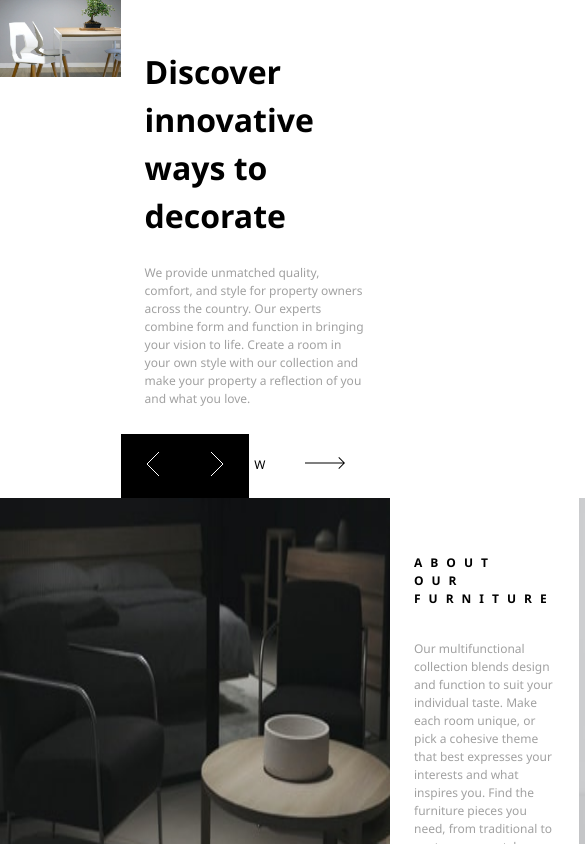
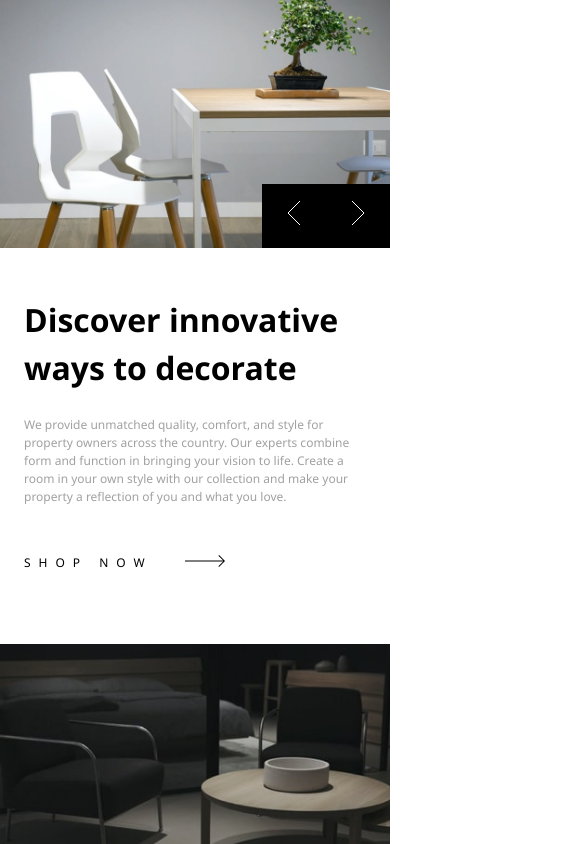
Before and after one commit to ashwingairola/room-homepage, an Angular app: page / in a window 390 px wide. Shown: the top 844 px of the page, 585 px wide, since content can reach past the window. Built offline with nearby package versions, Linux system fonts and the light colour scheme.

Commit message:
Lots of responsive changes.

```diff
--- a/src/app/components/about/about.component.html
+++ b/src/app/components/about/about.component.html
@@ -1,5 +1,5 @@
 <section class="about">
-	<img src="assets/image-about-dark.jpg" alt="about us" />
+	<img class="about__img" src="assets/image-about-dark.jpg" alt="about us" />
 	<section class="about__content">
 		<h4 class="about__title">ABOUT OUR FURNITURE</h4>
 		<p class="about__description">
@@ -11,5 +11,5 @@
 			space.
 		</p>
 	</section>
-	<img src="assets/image-about-light.jpg" alt="about us" />
+	<img class="about__img" src="assets/image-about-light.jpg" alt="about us" />
 </section>
--- a/src/app/components/about/about.component.scss
+++ b/src/app/components/about/about.component.scss
@@ -4,6 +4,7 @@
 .about {
 	display: flex;
 	flex-direction: column;
+	justify-content: space-between;
 	margin-top: $xl;
 }
 
@@ -22,9 +23,21 @@
 	color: $dark-gray;
 }
 
-@include gt-mobile {
+.about__img {
+	object-fit: cover;
+}
+
+@include sm {
 	.about {
 		flex-direction: row;
 		margin-top: 0;
 	}
+
+	.about__img {
+		max-width: 33.33%;
+	}
+
+	.about__content {
+		max-width: 33.33%;
+	}
 }
--- a/src/app/components/hero-image/hero-image.component.scss
+++ b/src/app/components/hero-image/hero-image.component.scss
@@ -0,0 +1,3 @@
+img {
+	width: 100%;
+}
--- a/src/app/components/hero-item/hero-item.component.scss
+++ b/src/app/components/hero-item/hero-item.component.scss
@@ -9,7 +9,7 @@
 	width: 100%;
 }
 
-@include gt-mobile {
+@include sm {
 	:host {
 		flex-direction: row;
 	}
--- a/src/app/components/hero/hero.component.html
+++ b/src/app/components/hero/hero.component.html
@@ -18,7 +18,7 @@
 		<section class="hero__content">
 			<section app-hero-item>
 				<h2
-					class="hero__title text-l mt-m mb-m"
+					class="hero__title text-l"
 					[@fadeInOut]="imageLoading ? 'loading' : 'loaded'"
 				>
 					{{ heroItems[currentIndex].title }}
--- a/src/app/components/hero/hero.component.scss
+++ b/src/app/components/hero/hero.component.scss
@@ -20,6 +20,11 @@
 	padding: $m;
 }
 
+.hero__title {
+	margin-top: $m;
+	margin-bottom: $m;
+}
+
 .hero__shop-link {
 	margin-top: $xl;
 	letter-spacing: $xs;
@@ -32,7 +37,7 @@
 	}
 }
 
-@include gt-mobile {
+@include lg {
 	.hero__container {
 		flex-direction: row;
 	}
@@ -40,4 +45,28 @@
 	.hero__controls {
 		left: 100%;
 	}
+
+	.hero__content {
+		width: 40%;
+		padding: $l;
+	}
+
+	.hero__title {
+		margin-top: 0;
+	}
+
+	.hero__shop-link {
+		margin-top: $l;
+	}
 }
+
+@include xl {
+	.hero__content {
+		width: 50%;
+		padding: $xl;
+	}
+
+	.hero__shop-link {
+		margin-top: $xl;
+	}
+}
--- a/src/scss/_mixins.scss
+++ b/src/scss/_mixins.scss
@@ -1,11 +1,29 @@
-@mixin gt-mobile {
-	@media screen and (min-width: 376px) {
+@mixin sm {
+	@media screen and (min-width: 640px) {
 		@content;
 	}
 }
 
-@mixin gt-desktop {
-	@media screen and (min-width: 1441px) {
+@mixin md {
+	@media screen and (min-width: 880px) {
 		@content;
 	}
 }
+
+@mixin lg {
+	@media screen and (min-width: 1024px) {
+		@content;
+	}
+}
+
+@mixin xl {
+	@media screen and (min-width: 1280px) {
+		@content;
+	}
+}
+
+@mixin xxl {
+	@media screen and (min-width: 1440px) {
+		@content;
+	}
+}
```
